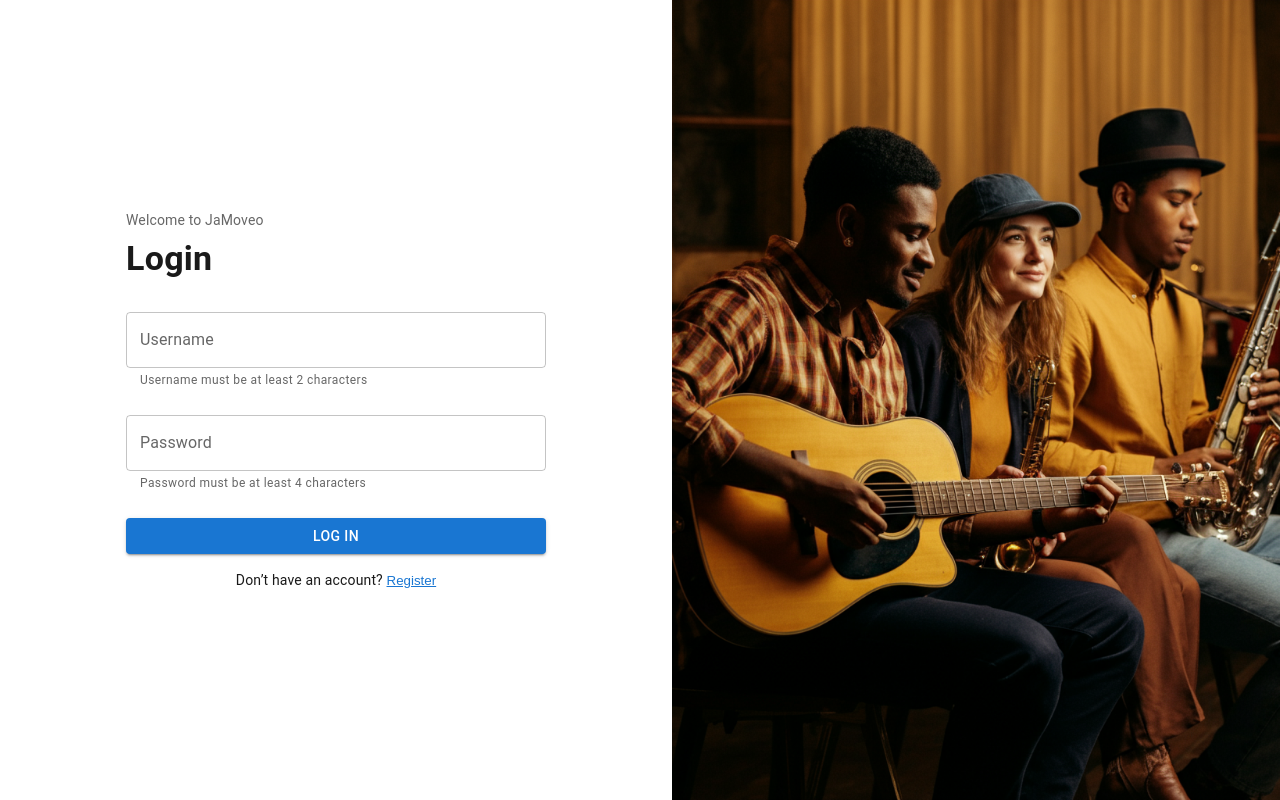
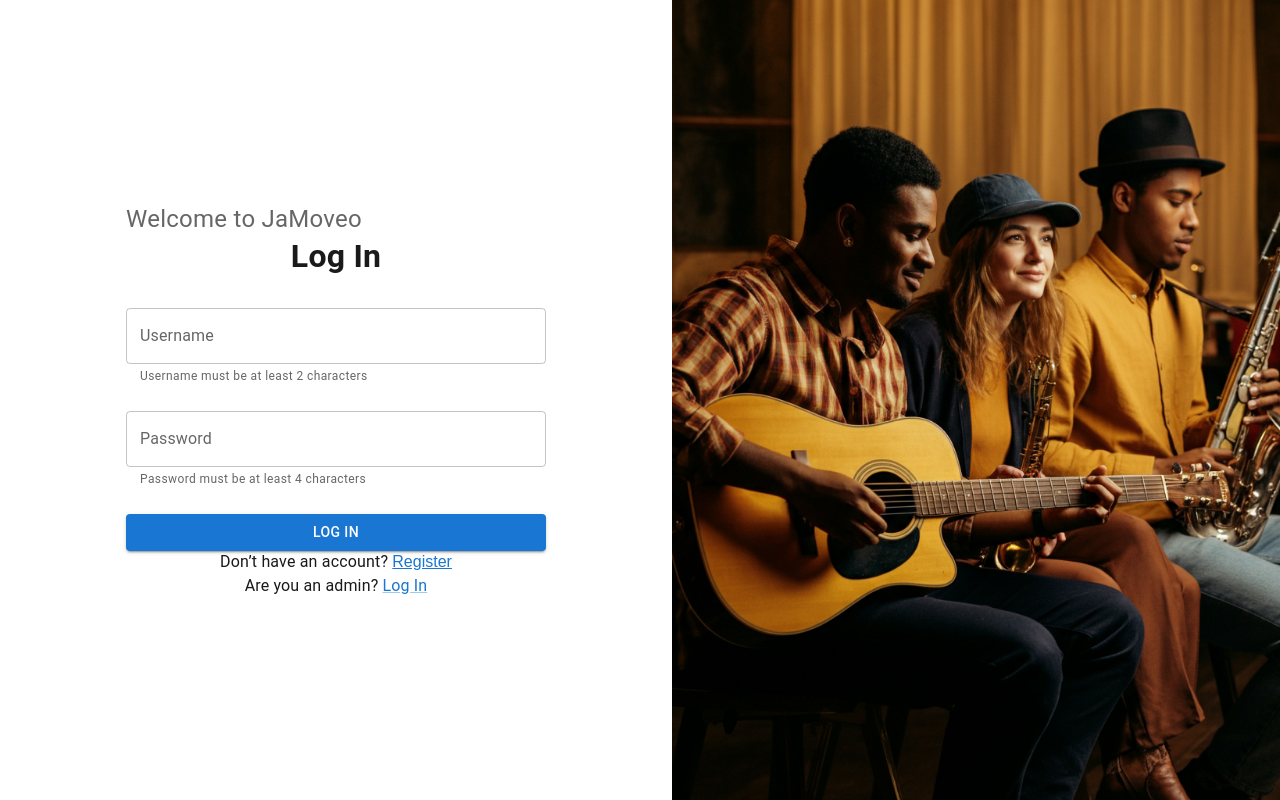
Before and after one commit to orinizri/band_app, a React (Create React App) app in the folder frontend/: page / in a window 1280 px wide. Built offline with nearby package versions, Linux system fonts and the light colour scheme; no server answers.

Commit message:
reusable shared components added - welcome and auth title under auth

```diff
--- a/frontend/src/components/auth/LoginForm.tsx
+++ b/frontend/src/components/auth/LoginForm.tsx
@@ -8,32 +8,37 @@ import {
   useTheme,
 } from "@mui/material";
 import { zodResolver } from "@hookform/resolvers/zod";
-import { loginSchema, LoginSchema } from "../../schemas/AuthSchemas";
+import { getSchema, LoginSchema } from "../../schemas/AuthSchemas";
 import { InputField } from "../../components/form/InputField";
 import { authService } from "../../services/authService";
 import { AuthUser } from "@/context/AuthContext";
 import logoMobile from "../../assets/logo.png";
+import JamoveoWelcome from "./shared/JaMoveoWelcome";
+import AuthTitle from "./shared/AuthTitle";
 
 interface LoginFormProps {
   onSuccess: (user: AuthUser) => void;
   toggleMode: () => void;
   title?: string;
+  isAdmin?: boolean;
 }
 
 const LoginForm: React.FC<LoginFormProps> = ({
   onSuccess,
   toggleMode,
   title,
+  isAdmin = false,
 }): React.ReactElement => {
   const theme = useTheme();
   const isMobile = useMediaQuery(theme.breakpoints.down("md"));
-
+  // Get the schema based on the isAdmin prop + the form type
+  const schema = getSchema("login", isAdmin || false);
   const {
     register,
     handleSubmit,
     formState: { errors },
   } = useForm<LoginSchema>({
-    resolver: zodResolver(loginSchema),
+    resolver: zodResolver(schema),
   });
 
   const onSubmit = async (data: LoginSchema) => {
@@ -48,24 +53,21 @@ const LoginForm: React.FC<LoginFormProps> = ({
 
   return (
     <Box component="form" onSubmit={handleSubmit(onSubmit)} noValidate>
-      {isMobile && (
+      {isMobile ? (
         <Box mb={3} textAlign="center">
           <img src={logoMobile} alt="JaMoveo Logo" style={{ maxWidth: 120 }} />
-          <Typography variant="body2" color="text.secondary" mt={1}>
-            Welcome to JaMoveo
-          </Typography>
+          <JamoveoWelcome />
         </Box>
+      ) : (
+        <JamoveoWelcome />
       )}
 
-      {!isMobile && (
-        <Typography variant="body2" color="text.secondary" mb={1}>
-          Welcome to JaMoveo
-        </Typography>
-      )}
-
-      <Typography variant="h4" fontWeight={600} mb={2}>
-        {title}
-      </Typography>
+      <AuthTitle
+        title={title || "Log In"}
+        fontWeight={600}
+        mb={2}
+        fontSize="2rem"
+      />
 
       <InputField
         label="Username"
@@ -91,13 +93,14 @@ const LoginForm: React.FC<LoginFormProps> = ({
         Log In
       </Button>
 
-      <Typography variant="body2" textAlign="center" mt={2}>
+      <Typography variant="body2" textAlign="center" fontSize="1rem">
         Don’t have an account?{" "}
         <button
           type="button"
           aria-label="Switch to register form"
           onClick={toggleMode}
           style={{
+            fontSize: "inherit",
             background: "none",
             border: "none",
             padding: 0,
--- a/frontend/src/components/auth/RegisterForm.tsx
+++ b/frontend/src/components/auth/RegisterForm.tsx
@@ -8,13 +8,15 @@ import {
   useMediaQuery,
 } from "@mui/material";
 import { zodResolver } from "@hookform/resolvers/zod";
-import { getRegisterSchema, RegisterSchema } from "../../schemas/AuthSchemas";
+import { getSchema, RegisterSchema } from "../../schemas/AuthSchemas";
 import { InputField } from "../../components/form/InputField";
 import { authService } from "../../services/authService";
 import { AuthUser } from "../../context/AuthContext";
 import logoMobile from "../../assets/logo.png";
 import { SelectField } from "../form/SelectField";
 import { instrumentOptions } from "../../constants/instruments";
+import JamoveoWelcome from "./shared/JaMoveoWelcome";
+import AuthTitle from "./shared/AuthTitle";
 
 interface RegisterFormProps {
   onSuccess: (user: AuthUser) => void;
@@ -32,7 +34,8 @@ const RegisterForm: React.FC<RegisterFormProps> = ({
   const theme = useTheme();
   const isMobile = useMediaQuery(theme.breakpoints.down("md"));
   console.log("isAdmin", isAdmin);
-  const schema = getRegisterSchema(isAdmin || false);
+  // Get the schema based on the isAdmin prop + the form type
+  const schema = getSchema("register", isAdmin || false);
   const {
     register,
     handleSubmit,
@@ -66,27 +69,16 @@ const RegisterForm: React.FC<RegisterFormProps> = ({
 
   return (
     <form onSubmit={handleSubmit(onSubmit)} noValidate>
-      {isMobile && (
+      {isMobile ? (
         <Box mb={3} textAlign="center">
           <img src={logoMobile} alt="JaMoveo Logo" style={{ maxWidth: 120 }} />
-          <Typography variant="body2" color="text.secondary" mt={1}>
-            Welcome to JaMoveo
-          </Typography>
+          <JamoveoWelcome />
         </Box>
+      ) : (
+        <JamoveoWelcome />
       )}
 
-      {!isMobile && (
-        <Typography variant="body2" color="text.secondary" mb={1}>
-          Welcome to JaMoveo
-        </Typography>
-      )}
-
-      <Typography variant="h4" fontWeight={600} mb={1}>
-        {title}
-      </Typography>
-      <Typography variant="body1" mb={3} color="text.secondary">
-        Join the band and start rehearsing 🎶
-      </Typography>
+      <AuthTitle title={title || "Log In"} fontWeight={600} mb={2} fontSize="2rem" />
 
       <InputField
         label="Username"
@@ -132,13 +124,14 @@ const RegisterForm: React.FC<RegisterFormProps> = ({
         Register
       </Button>
 
-      <Typography textAlign="center" mt={2}>
+      <Typography textAlign="center" fontSize="1rem">
         Already have an account?{" "}
         <button
           type="button"
           aria-label="Switch to login form"
           onClick={toggleMode}
           style={{
+            fontSize: "inherit",
             background: "none",
             border: "none",
             padding: 0,
--- /dev/null
+++ b/frontend/src/components/auth/shared/AuthTitle.tsx
@@ -0,0 +1,27 @@
+import { Typography } from "@mui/material";
+
+const AuthTitle = ({
+  title,
+  mb,
+  fontWeight,
+  fontSize = "1rem",
+}: {
+  title: string;
+  mb: number;
+  fontWeight: number;
+  fontSize?: string;
+}) => {
+  return (
+    <Typography
+      variant="h4"
+      fontWeight={fontWeight}
+      mb={mb}
+      textAlign={"center"}
+      fontSize={fontSize}
+    >
+      {title}
+    </Typography>
+  );
+};
+
+export default AuthTitle;
--- /dev/null
+++ b/frontend/src/components/auth/shared/JaMoveoWelcome.tsx
@@ -0,0 +1,11 @@
+import { Typography } from "@mui/material";
+
+const JamoveoWelcome = () => {
+  return (
+    <Typography variant="body2" color="text.secondary" fontSize="1.5rem">
+      Welcome to JaMoveo
+    </Typography>
+  );
+};
+
+export default JamoveoWelcome;
--- /dev/null
+++ b/frontend/src/components/shared/RoleToggle.tsx
@@ -0,0 +1,24 @@
+import { Link, Typography } from "@mui/material";
+
+const RoleToggle = ({
+  isAdmin,
+  setIsAdmin,
+  isLogin,
+}: {
+  isAdmin: boolean;
+  setIsAdmin: (x: boolean) => void;
+  isLogin: boolean;
+}): React.ReactElement => {
+  return (
+    <>
+      <Typography textAlign="center" fontSize="1rem">
+        {isAdmin ? "Are you a user? " : "Are you an admin? "}
+        <Link href="#" onClick={() => setIsAdmin(isAdmin ? false : true)}>
+          {isLogin ? "Log In" : "Create Account"}
+        </Link>
+      </Typography>
+    </>
+  );
+};
+
+export default RoleToggle;
--- a/frontend/src/pages/AdminRegisterPage.tsx
+++ /dev/null
@@ -1,29 +0,0 @@
-import React from "react";
-import { AuthUser, useAuth } from "../context/AuthContext";
-import RegisterForm from "../components/auth/RegisterForm";
-import AuthLayout from "../layouts/AuthLayout";
-import registerImage from "../assets/register.png";
-// import { useNavigate } from "react-router-dom";
-
-const AdminRegisterPage = ({ title, isAdmin  } : { title: string, isAdmin: boolean }) => {
-  const { login } = useAuth();
-  // const navigate = useNavigate();
-
-  const handleSuccess = (user: AuthUser) => {
-    console.log("Admin register success", user);
-    login(user); // Set auth context
-  };
-
-  return (
-    <AuthLayout backgroundImage={registerImage}>
-      <RegisterForm
-        onSuccess={handleSuccess}
-        toggleMode={() => {}}
-        isAdmin={isAdmin}
-        title={title}
-      />
-    </AuthLayout>
-  );
-};
-
-export default AdminRegisterPage;
--- a/frontend/src/pages/HomePage.tsx
+++ b/frontend/src/pages/HomePage.tsx
@@ -7,10 +7,12 @@ import loginImage from "../assets/login.png";
 import registerImage from "../assets/register.png";
 import WaitingForSong from "../components/rehearsal/RehearsalWaitingForSong";
 import AdminDashboard from "../components/admin/AdminDashboard";
+import RoleToggle from "../components/shared/RoleToggle";
 
 const HomePage = (): React.ReactElement => {
   const { user, login } = useAuth();
   const [isLogin, setIsLogin] = useState(true);
+  const [isAdmin, setIsAdmin] = useState(false);
 
   const handleAuthSuccess = (user: AuthUser) => {
     // This function is called when the user successfully logs in or registers
@@ -25,16 +27,22 @@ const HomePage = (): React.ReactElement => {
           <LoginForm
             onSuccess={handleAuthSuccess}
             toggleMode={() => setIsLogin(false)}
-            title="Login"
+            title={isAdmin ? "Admin Log In" : "Log In"}
+            isAdmin={isAdmin}
           />
         ) : (
           <RegisterForm
             onSuccess={handleAuthSuccess}
             toggleMode={() => setIsLogin(true)}
-            title="Create Account"
-            isAdmin={false}
+            title={isAdmin ? "Create Admin Account" : "Create Account"}
+            isAdmin={isAdmin}
           />
         )}
+        <RoleToggle
+          isAdmin={isAdmin}
+          setIsAdmin={setIsAdmin}
+          isLogin={isLogin}
+        />
       </AuthLayout>
     );
   }
--- a/frontend/src/routes/appRoutes.tsx
+++ b/frontend/src/routes/appRoutes.tsx
@@ -1,16 +1,11 @@
 import { BrowserRouter, Routes, Route } from "react-router-dom";
 import HomePage from "../pages/HomePage";
-import AdminRegisterPage from "../pages/AdminRegisterPage";
 
 function AppRoutes() {
   return (
     <BrowserRouter>
       <Routes>
         <Route path="/" element={<HomePage />} />
-        <Route
-          path="/register-admin"
-          element={<AdminRegisterPage title="Create Admin Account" isAdmin={true} />}
-        />
       </Routes>
     </BrowserRouter>
   );
--- a/frontend/src/schemas/AuthSchemas.ts
+++ b/frontend/src/schemas/AuthSchemas.ts
@@ -15,8 +15,21 @@ export const loginSchema = z.object({
 export type RegisterSchema = z.infer<typeof registerSchema>;
 export type LoginSchema = z.infer<typeof loginSchema>;
 
-export function getRegisterSchema(isAdmin: boolean) {
-  return isAdmin
-    ? registerSchema.omit({ instrument: true }) // No instrument required for admin
-    : registerSchema;
+interface SchemaTypes {
+  register: RegisterSchema;
+  login: LoginSchema;
 }
+export function getSchema(
+  schemaType: keyof SchemaTypes,
+  isAdmin: boolean = false
+) {
+  switch (schemaType) {
+    case "register":
+      return isAdmin
+        ? registerSchema.omit({ instrument: true }) // No instrument required for admin
+        : registerSchema;
+    case "login":
+    default:
+      return loginSchema;
+  }
+}
```
